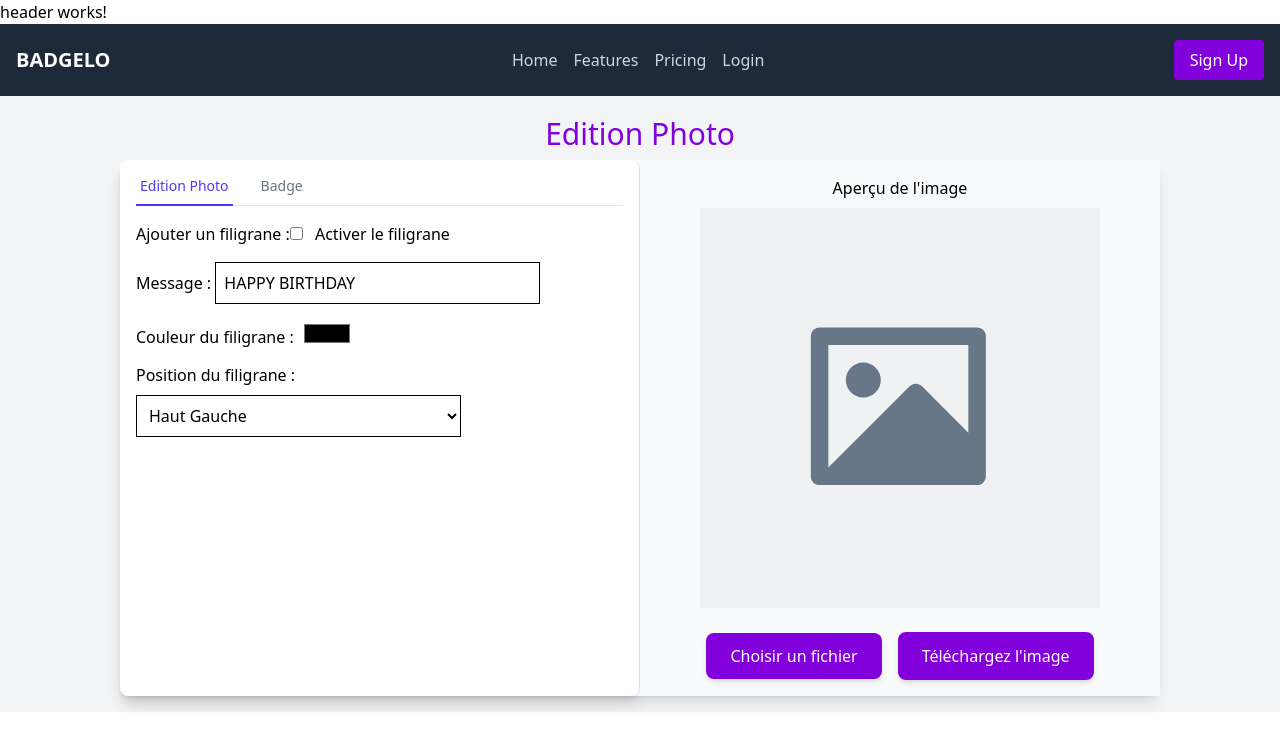
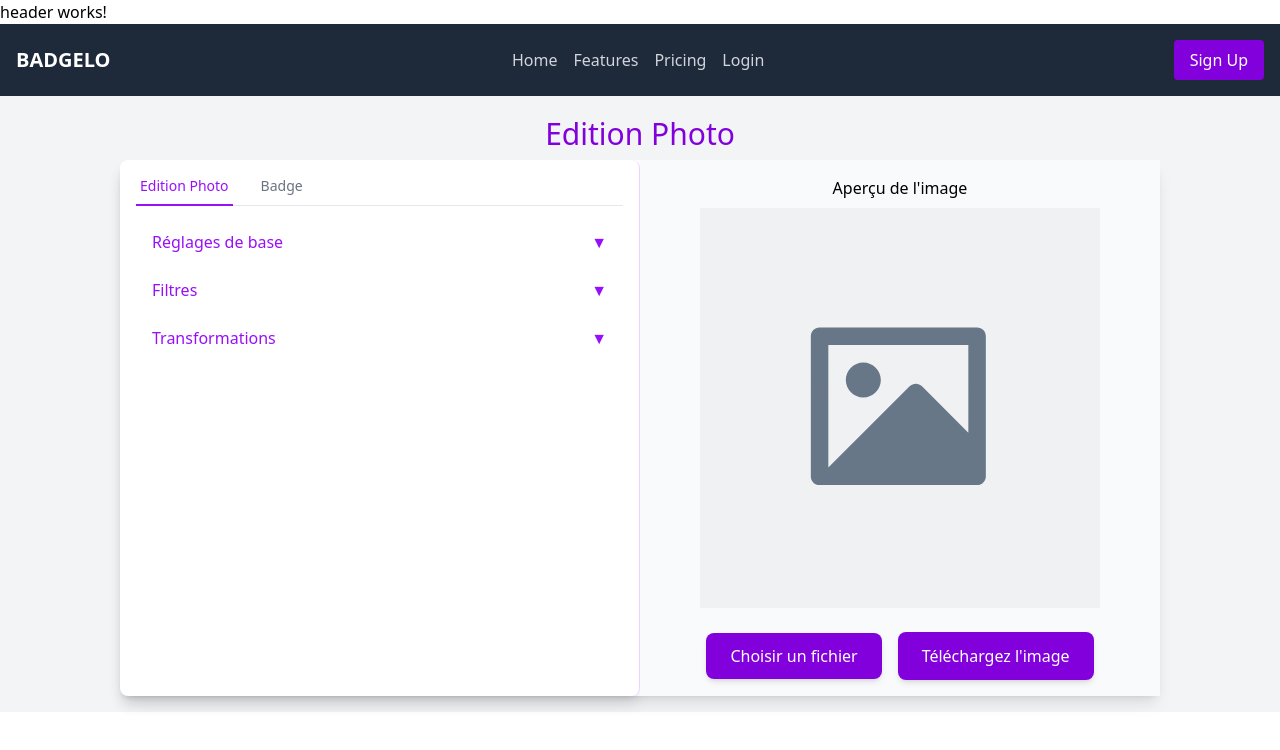
Before and after one commit to tchoupemartinjunior/badgelo, an Angular app: page /editor in a window 1280 px wide. Shown: the top 750 px of the page. Built offline with nearby package versions, Linux system fonts and the light colour scheme.

Commit message:
add base edition tools

```diff
--- a/src/app/features/editor/editor.html
+++ b/src/app/features/editor/editor.html
@@ -15,7 +15,7 @@
                     @for(tab of tabs; track tab.key) {
                     <button (click)="activeTab = tab.key"
                         class="border-b-2 px-1 pb-2 text-sm font-medium hover:cursor-pointer" [ngClass]="activeTab === tab.key
-                ? 'border-indigo-600 text-indigo-600'
+                ? 'border-purple-600 text-purple-600'
                 : 'border-transparent text-gray-500 hover:border-gray-300 hover:text-gray-700'">
                         {{ tab.label }}
                     </button>
@@ -35,7 +35,8 @@
             <bdge-preview></bdge-preview>
 
             <div class="flex flex-row space-x-4 mt-4 justify-center items-center">
-                <bdge-upload-button (fileSelected)="onFileSelected($event)" class="bg-gray-100"></bdge-upload-button>
+                <bdge-upload-button (fileSelected)="fileUploadService.upload($event)"
+                    class="bg-gray-100"></bdge-upload-button>
                 <button (click)="download()" class="bg-purple-700 text-white text-base font-medium
            px-6 py-3 rounded-lg shadow-md
            hover:bg-purple-600 hover:shadow-lg
@@ -51,31 +52,56 @@
 
 <!-- Ajoutez ici les outils d'édition de photo -->
 <ng-template #editionTools>
-    <div class="edition">
+    <div class="space-y-2">
+        <!-- Boutons pour chaque accordion -->
+        @for(acc of accordions; track acc.key){
+        <ng-container>
+            <button (click)="openAccordion = openAccordion === acc.key ? null : acc.key"
+                class="w-full flex justify-between items-center px-4 py-2 rounded-lg text-purple-600 font-medium hover:cursor-pointer hover:bg-purple-50">
+                {{ acc.label }}
+                <span [class.rotate-180]="openAccordion === acc.key" class="transition-transform duration-200">
+                    ▼
+                </span>
+            </button>
+            <!-- Contenu dynamique via ng-template -->
+            @if(openAccordion === acc.key) {
+            <ng-container [ngTemplateOutlet]="getTemplate(acc.key)"></ng-container>
+            }
+        </ng-container>
+        }
+
+    </div>
+
+</ng-template>
+
+<ng-template #badgeTools></ng-template>
+
+<!-- Templates définis une seule fois -->
+<ng-template #baseTemplate>
+    <div class="space-y-4 mt-4 p-6 bg-gray-50 rounded shadow">
         <div>
-            <label class="mb-2">Ajouter un filigrane :</label>
-            <input type="checkbox" class="mr-2" /> Activer le filigrane
-        </div>
-        <div class="mt-4">
-            <label>Message : </label>
-            <input type="text" [value]="watermarkText" (input)="watermarkText = $event.target.value"
-                placeholder="Entrez le texte du filigrane" class="border p-2 w-2/3 mb-4" />
+            <label class="block text-gray-700 mb-1">Luminosité</label>
+            <input type="range" min="0" max="200" value="100" class="w-full accent-indigo-600">
         </div>
         <div>
-            <label for="watermarkColor">Couleur du filigrane :</label>
-            <input type="color" id="watermarkColor" class="ml-2 mb-4" />
+            <label class="block text-gray-700 mb-1">Contraste</label>
+            <input type="range" min="0" max="200" value="100" class="w-full accent-indigo-600">
         </div>
         <div>
-            <label class="block mb-2">Position du filigrane :</label>
-            <select class="border p-2 w-2/3 mb-4">
-                <option value="top-left">Haut Gauche</option>
-                <option value="top-right">Haut Droit</option>
-                <option value="bottom-left">Bas Gauche</option>
-                <option value="bottom-right">Bas Droit</option>
-                <option value="center">Centre</option>
-            </select>
+            <label class="block text-gray-700 mb-1">Saturation</label>
+            <input type="range" min="0" max="200" value="100" class="w-full accent-indigo-600">
         </div>
     </div>
 </ng-template>
 
-<ng-template #badgeTools></ng-template>
+<ng-template #filtersTemplate>
+    <div class="p-4 bg-gray-50 rounded shadow">
+        Contenu des Filtres
+    </div>
+</ng-template>
+
+<ng-template #transformTemplate>
+    <div class="p-4 bg-gray-50 rounded shadow">
+        Contenu des Transformations
+    </div>
+</ng-template>
--- a/src/app/features/editor/editor.ts
+++ b/src/app/features/editor/editor.ts
@@ -1,4 +1,4 @@
-import { Component, inject, ViewChild, ElementRef } from '@angular/core';
+import { Component, inject, ViewChild, ElementRef, TemplateRef } from '@angular/core';
 import { FileUploadService } from '../../shared/services/file-upload.service';
 import { UploadButton } from "@shared/components/upload-button/upload-button";
 import { Preview } from "./preview/preview";
@@ -11,12 +11,24 @@ import { NgClass, NgTemplateOutlet } from '@angular/common';
   styleUrl: './editor.scss',
 })
 export class Editor {
+  @ViewChild('baseTemplate', { static: true }) baseTemplate!: TemplateRef<any>;
+  @ViewChild('filtersTemplate', { static: true }) filtersTemplate!: TemplateRef<any>;
+  @ViewChild('transformTemplate', { static: true }) transformTemplate!: TemplateRef<any>;
+
+
   fileUploadService = inject(FileUploadService);
   activeTab: string = 'photo';
+  openAccordion: string | null = null;
 
   tabs = [
     { key: 'photo', label: 'Edition Photo' },
     { key: 'badge', label: 'Badge' }
+  ];
+
+  accordions = [
+    { key: 'base', label: 'Réglages de base' },
+    { key: 'filters', label: 'Filtres' },
+    { key: 'transform', label: 'Transformations' }
   ];
 
 
@@ -24,10 +36,22 @@ export class Editor {
     this.fileUploadService.upload($event);
   }
 
+  getTemplate(key: string): TemplateRef<any> {
+    console.log('Getting template for key:', key);
+    console.log('Available templates:', {
+      base: this.baseTemplate,
+      filters: this.filtersTemplate,
+      transform: this.transformTemplate
+    });
+    switch (key) {
+      case 'base': return this.baseTemplate;
+      case 'filters': return this.filtersTemplate;
+      case 'transform': return this.transformTemplate;
+      default: throw new Error('Template not found');
+    }
+  }
 
 
-  watermarkText: string = 'HAPPY BIRTHDAY';
-  imageSrc: string | null = this.fileUploadService.previewUrl();
 
   @ViewChild('canvas') canvas!: ElementRef<HTMLCanvasElement>;
 
@@ -36,7 +60,7 @@ export class Editor {
     const ctx = canvas.getContext('2d')!;
     const img = new Image();
 
-    img.src = this.imageSrc!;
+    img.src = this.fileUploadService.previewUrl()!;
 
     img.onload = () => {
       canvas.width = img.width;
@@ -50,11 +74,6 @@ export class Editor {
       ctx.fillStyle = 'rgba(255, 255, 255, 0.5)';
       ctx.textAlign = 'center';
 
-      ctx.fillText(this.watermarkText, canvas.width / 2, canvas.height - 20);
-      // add blue background to text
-      ctx.fillRect((canvas.width / 2) - (ctx.measureText(this.watermarkText).width / 2), canvas.height - 140, ctx.measureText(this.watermarkText).width + 20, 100);
-      ctx.fillStyle = 'rgba(95, 95, 233, 0.5)';
-
       const link = document.createElement('a');
       link.download = 'edited-image.png';
       link.href = canvas.toDataURL('image/png');
```
